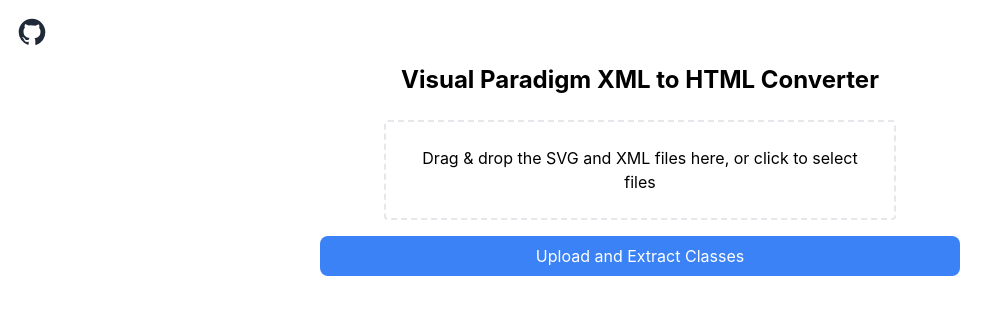
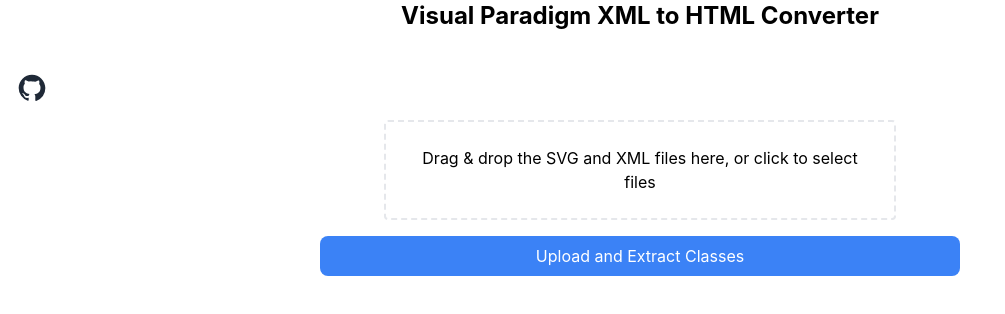
Before and after one commit to dejmail/vp-xml-html, a React (Create React App) app in the folder frontend/: page / in a window 1280 px wide. Shown: the top 314 px of the page, without its empty margins (0-1005 px from the left). Built offline with nearby package versions, Linux system fonts and the light colour scheme.

Commit message:
Moved the position of the github icon

```diff
--- a/frontend/src/App.js
+++ b/frontend/src/App.js
@@ -107,6 +107,7 @@
   return (
     <div className="App">
 
+      <h1 className="text-2xl font-bold text-center mb-6">Visual Paradigm XML to HTML Converter</h1>
 
       {/* GitHub Icon */}
       <div className="text-right p-4">
@@ -125,8 +126,6 @@
           </svg>
         </a>
       </div>
-
-      <h1 className="text-2xl font-bold text-center mb-6">Visual Paradigm XML to HTML Converter</h1>
 
       {/* File Upload Section */}
       <FileUpload onFilesUploaded={handleFilesUploaded} />
```
